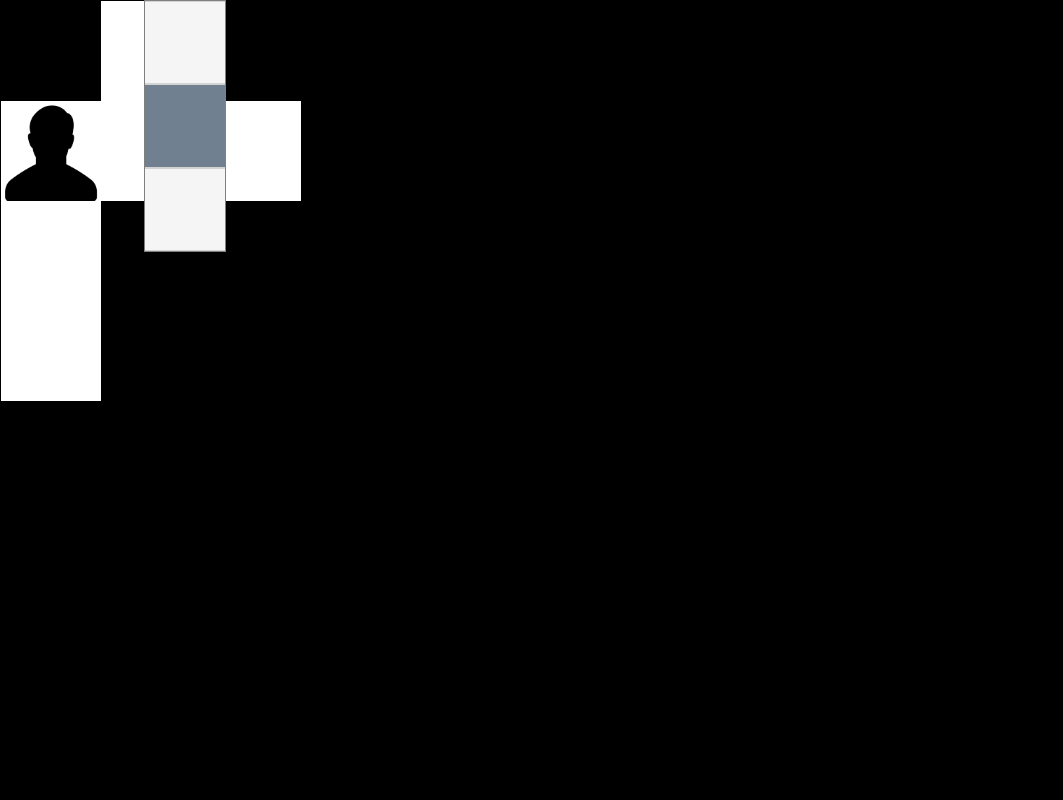
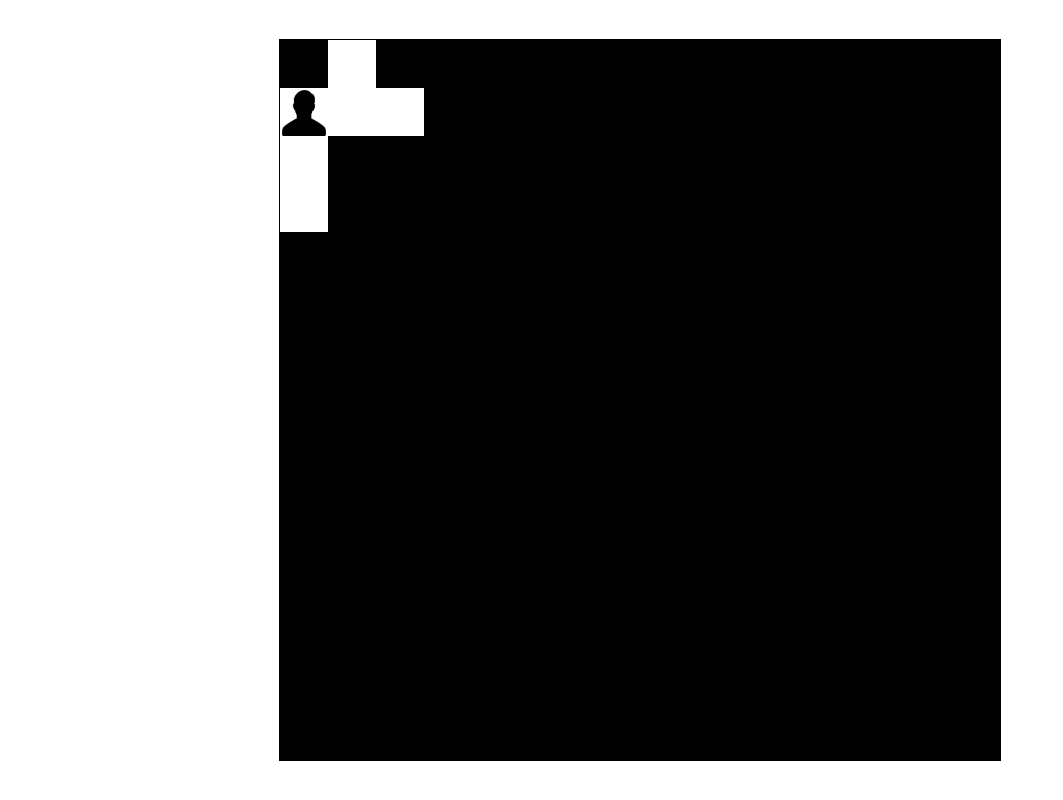
Before and after one commit to RichardCraven/DoorsAndKeys, an Angular app: page / in a window 1280 px wide. Shown: the whole page, without its empty margins (0-1063 px from the left). Built offline with nearby package versions, Linux system fonts and the light colour scheme.

Commit message:
board tiles now scale with screen size

```diff
--- a/src/app/combat-board/combat-board.component.css
+++ b/src/app/combat-board/combat-board.component.css
@@ -5,8 +5,8 @@
     position: relative;
 } */
 .combat-board{
-    width: 1500px;
-    height: 1500px;
+    /* width: 1500px;
+    height: 1500px; */
     border: 1px solid black;
     display: flex;
     flex-flow: row wrap;
@@ -33,9 +33,9 @@
 .combat-grid{
     display: flex;
     flex-flow: row wrap;
-    height: 800px;
-    width: 1000px;
-    /* border: 1px solid black; */
+
+    /* height: 800px;
+    width: 1000px; */
 }
 .corner{
     width: 200px;
--- a/src/app/combat-board/combat-board.component.html
+++ b/src/app/combat-board/combat-board.component.html
@@ -1,13 +1,16 @@
-<div id='combat-board' class='combat-board'>
+<div id='combat-board' class='combat-board' [ngStyle]="{'width': boardSize+'px', 'height': boardSize+ 'px'}">
   <!-- <canvas #combatCanvas  id="combat-canvas" width="1000" height="1000"></canvas>
     <img style='display:none'  id='head' src="../../assets/scavenger.png" alt="" height='100' width='100'> -->
-  <div class="corner"></div>
+
+  <!-- <div class="corner"></div> -->
   <div class="monster-row">
       <combat-tile *ngFor='let tile of topTiles; index as i' showType = '{{tile.showType}}' id='{{tile.id}}' [ngClass]="{
         'selectedLines': tile.farf,
         'player_engaging': tile.player_engaging,
         'monster_engaging': tile.monster_engaging
       }"
+      [tileSize]="tileSize"
+
       (click)='clickTile(tile)'>
       </combat-tile>
       <!-- <tile *ngFor='let tile of topTiles; index as m'
@@ -146,7 +149,7 @@
       'player_engaging': tile.player_engaging,
       'monster_engaging': tile.monster_engaging
     }" id='{{tile.id}}'
-    (click)='clickTile(tile)'>
+    (click)='clickTile(tile)' [tileSize]="tileSize">
     </combat-tile>
       <!-- <tile *ngFor='let tile of gridTiles; index as i'
       (click)='clickTile(tile)'
@@ -221,7 +224,7 @@
   <div class="corner"></div>
   <div class="player-row">
     <combat-tile *ngFor='let spo of botTiles; index as p' showType = '{{spo.showType}}' farf='{{spo.farf}}'
-    (click)='clickTile(tile)'>
+    (click)='clickTile(tile)' [tileSize]="tileSize">
     </combat-tile>
       <!-- <tile *ngFor='let tile of botTiles; index as p'
       (click)='clickTile(tile)'
--- a/src/app/combat-board/combat-tile/combat-tile.component.css
+++ b/src/app/combat-board/combat-tile/combat-tile.component.css
@@ -4,8 +4,8 @@
 @import '../../../styles/figures&portraits.css';
 .tile{
     /* border: 1px solid grey; */
-    height: 100px;
-    width: 100px;
+    /* height: 100px;
+    width: 100px; */
     background-size: 100% 100%;
     /* position: relative; */
 }
@@ -15,8 +15,11 @@
 .shadow-tile{
     /* position: absolute; */
     z-index: 200;
-    height: 100px;
-    width: 100px;
+
+    /* height: 100px;
+    width: 100px; */
+
+
     border: none;
 }
 .selectedLines{
--- a/src/app/combat-board/combat-tile/combat-tile.component.html
+++ b/src/app/combat-board/combat-tile/combat-tile.component.html
@@ -1,3 +1,3 @@
-<div class='tile'  [ngClass]="showType" [class.selectedLines]="farf === true" (click)='clickTile()'>
-    <div [ngClass]="{'selectedLines' : farf === true}" class="shadow-tile"></div>
+<div class='tile' [ngStyle]="{'width': tileSize+'px', 'height': tileSize+ 'px'}" [ngClass]="showType" [class.selectedLines]="farf === true" (click)='clickTile()'>
+    <div [ngClass]="{'selectedLines' : farf === true}" class="shadow-tile" [ngStyle]="{'width': tileSize+'px', 'height': tileSize+ 'px'}"></div>
 </div>
--- a/src/app/combat-board/combat-tile/combat-tile.component.ts
+++ b/src/app/combat-board/combat-tile/combat-tile.component.ts
@@ -10,12 +10,13 @@ export class CombatTile implements OnInit {
   @Input()id
   @Input()engaging;
   @Input()farf;
+  @Input()tileSize: string;
   constructor() {
 
   }
 
   ngOnInit() {
-    console.log('selected: ', this.farf)
+    console.log('combat tile size: ', this.tileSize)
     // console.log('this tiles showType is ', this.showType)
   }
   clickTile(){
--- a/src/app/main-board/main-board.component.css
+++ b/src/app/main-board/main-board.component.css
@@ -2,15 +2,13 @@
     align-items: center;
     position: relative;
     justify-content: center;
-    width: 1504px;
-    height: 1504px;
-    margin: 0 auto;
-    /* margin- */
+    display: flex;
+    height: 100%;
 }
 .board{
     /* margin-top: 300px; */
-    width: 1500px;
-    height: 1500px;
+    /* width: 1500px;
+    height: 1500px; */
     border: 1px solid black;
     display: flex;
     flex-flow: row wrap;
--- a/src/app/main-board/main-board.component.html
+++ b/src/app/main-board/main-board.component.html
@@ -1,16 +1,17 @@
 <div class="container">
-  <canvas #myCanvas id="myCanvas" width="752" height="752"></canvas>
-  <div class="pyramid-level">
+  <canvas #myCanvas id="myCanvas" [ngStyle]="{'width': boardSize+'px', 'height': boardSize+ 'px'}"></canvas>
+  <!-- <div class="pyramid-level">
     <div class="pyramid-top" [ngClass]="pyramidLevel === 'top' ? 'active' : ''"></div>
     <div class="pyramid-mid" [ngClass]="pyramidLevel === 'mid' ? 'active' : ''"></div>
     <div class="pyramid-bot" [ngClass]="pyramidLevel === 'bottom' ? 'active' : ''"></div>
-  </div>
+  </div> -->
 
   <!-- TOP BOARD -->
 
   <!-- BOARD -->
-  <div *ngIf="!showCombatBoard" class="board upper-board">
+  <div *ngIf="!showCombatBoard" class="board" [ngStyle]="{'width': boardSize+'px', 'height': boardSize+ 'px'}">
     <tile *ngFor='let tile of currentTiles; index as i'
+    [ngStyle]="{'width': tileSize+'px', 'height': tileSize+ 'px'}"
     [name]='tile.id' [contains]='tile.contains'
     (click)='clickTile(tile)'
     [ngClass]='{
@@ -310,6 +311,6 @@
     }' >
     </tile>
   </div> -->
-  <combat-board *ngIf="showCombatBoard" [monster]="engagedMonster" ></combat-board>
+  <combat-board *ngIf="showCombatBoard" [monster]="engagedMonster" [tileSize]="tileSize" [boardSize]="boardSize"></combat-board>
   <!-- <death-screen *ngIf="showDeathScreen"></death-screen> -->
 </div>
--- a/src/app/main-board/main-board.component.ts
+++ b/src/app/main-board/main-board.component.ts
@@ -23,6 +23,9 @@ import {
   styleUrls: ['./main-board.component.css']
 })
 export class MainBoardComponent implements OnInit, OnDestroy {
+  tileSize = 100;
+  boardSize = 1500;
+
   newPlayerSubscription: Subscription;
   playerManagerSubscription: any;
 
@@ -79,16 +82,28 @@ export class MainBoardComponent implements OnInit, OnDestroy {
   // public context: CanvasRenderingContext2D;
 
 
-  constructor(public playerManager: PlayerManagerService, public mapsService: MapsService, public monstersService: MonstersService) { }
-
+  constructor(public playerManager: PlayerManagerService, public mapsService: MapsService, public monstersService: MonstersService) {
+    this.setTileSize();
+  }
+  @HostListener('window:resize', ['$event'])
+  onResize(event) {
+    this.setTileSize();
+  }
+  setTileSize(){
+    const h = Math.floor((window.innerHeight/10)*0.60);
+    const w = Math.floor((window.innerWidth/10)*0.60);
+    console.log('heigfht is: ', h, w)
+    if(h < w){
+      this.tileSize = h;
+      this.boardSize = h*15
+    } else {
+      this.tileSize = w;
+      this.boardSize = w*15
+    }
+    this.renderBoard();
+  }
   ngOnInit() {
-    // this.canvas = document.getElementById('myCanvas');
-
     window.focus();
-
-    // this.context = (<HTMLCanvasElement>this.myCanvas.nativeElement).getContext('2d');
-    // this.context.scale(16,16);
-    // this.context = this.canvas.getContext('2d');
 
     //Subdscribe to timers
     this.sub1 = this.getDelayed500().subscribe( res => {
--- a/src/app/tile/tile.component.ts
+++ b/src/app/tile/tile.component.ts
@@ -3,12 +3,14 @@ import { Component, Input, OnInit } from '@angular/core';
 @Component({
   selector: 'tile',
   template: `
-    <div *ngIf='_overlay' class="tile-overlay" [ngClass]='{
+    <div *ngIf='_overlay' class="tile-overlay"
+    [ngClass]='{
       duration3: _duration3,
       duration5: _duration5,
       duration6: _duration6,
       duration8: _duration8
-    }' ></div>
+    }'>
+     ></div>
   `,
   styleUrls: ['./tile.component.css']
 })
@@ -22,6 +24,8 @@ export class TileComponent implements OnInit {
   private _duration5;
   private _duration6;
   private _duration8;
+
+  public tileSize = 100;
   @Input()
   set name(name: string) {
     this._name = (name)
@@ -84,6 +88,7 @@ export class TileComponent implements OnInit {
   get duration8(): boolean { return this._duration8; }
 
   ngOnInit() {
+    console.log(this.tileSize)
   }
 
 }
--- a/src/styles.css
+++ b/src/styles.css
@@ -23,8 +23,8 @@ body{
 }
 tile{
     cursor: crosshair;
-    height: 100px;
-    width: 100px;
+    /* height: 100px; */
+    /* width: 100px; */
     /* width: calc(10%-2px); */
     background-size: cover;
     background-repeat: no-repeat;
```
Also changed, not shown: src/app/combat-board/combat-board.component.ts (+6 -1 lines), 1 other file (tests, documents, lock files or other folders).
